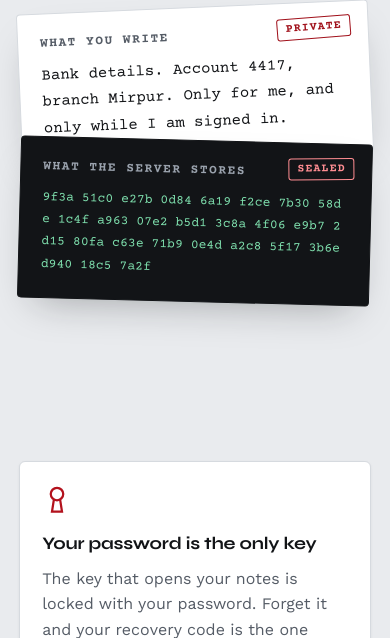
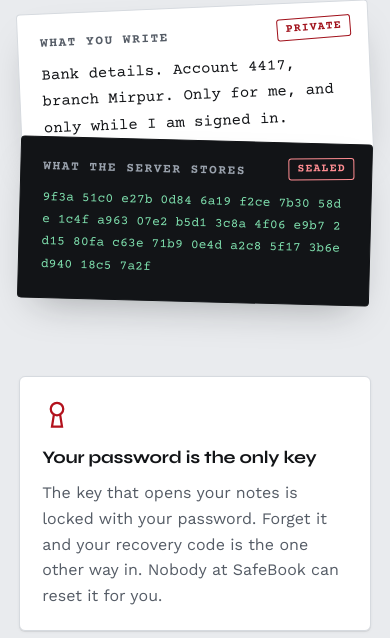
Before and after one commit to FaiazPronoy/SafeBook, a Django app: page / in a window 390 px wide. Shown: the part 564-1202 px from the top of the page. Run offline with Django 5.2, Linux system fonts and the light colour scheme; parts of the project's set-up code (start-up, migrations or seed data) failed here and were passed over.

Commit message:
Fix mobile layout

```diff
--- a/secureapp/static/style.css
+++ b/secureapp/static/style.css
@@ -1045,6 +1045,7 @@ details.deep .deep-body p:last-child { margin-bottom: 0; }
   .kv { grid-template-columns: 1fr; gap: var(--s1); }
   .kv dt { margin-top: var(--s2); }
   .list li { flex-direction: column; align-items: flex-start; gap: var(--s3); }
+  .two-sheets { min-height: 0; }
   .sheet { position: relative; width: 100%; top: 0; left: 0; right: 0; }
   .sheet-stored { margin-top: -20px; }
   .lab-hero::after { display: none; }
```
